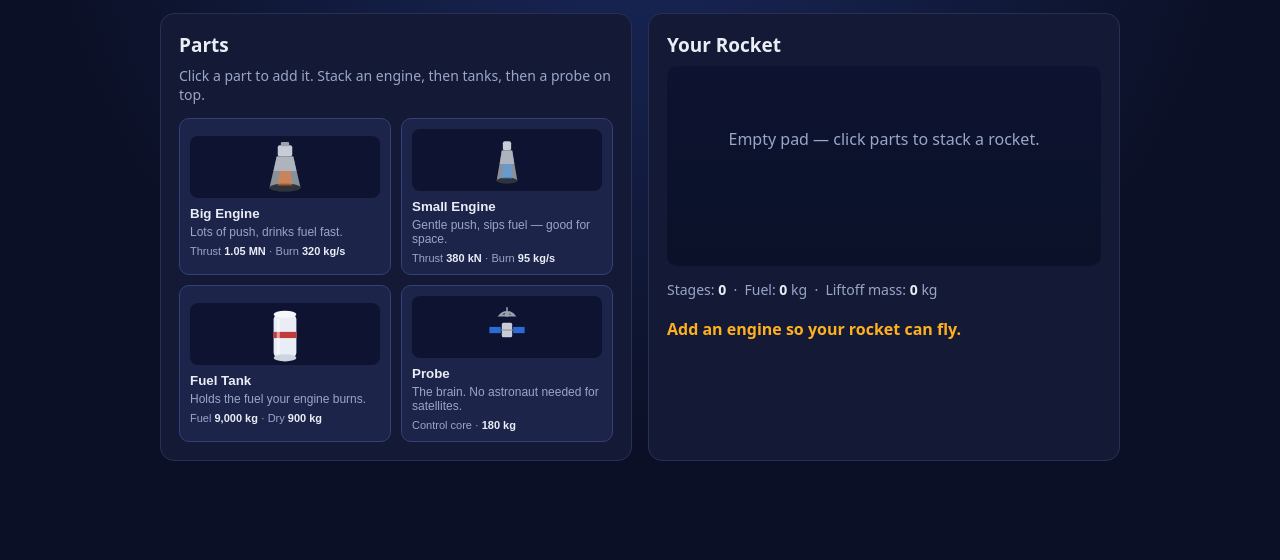
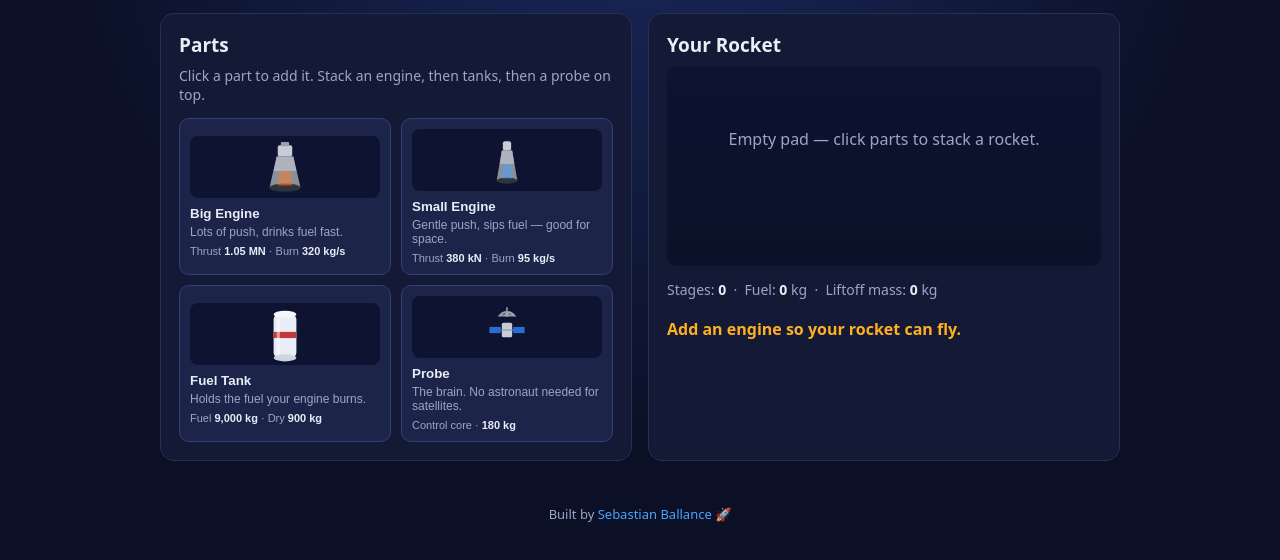
Before and after one commit to ballance/sky-bound, a website with bundled scripts: page index.html in a window 1280 px wide. Shown: the part 72-632 px from the top of the page. Built offline with nearby package versions, Linux system fonts and the light colour scheme.

Commit message:
docs: credit Sebastian Ballance as author
Add author to package.json and a visible footer credit linking to
his LinkedIn profile.

His name on the launch,
builder of engines and stars—
Sebastian, skybound.

```diff
--- a/css/style.css
+++ b/css/style.css
@@ -131,6 +131,10 @@ button[disabled] { opacity: 0.4; cursor: not-allowed; }
 .mission .r { color: var(--warn); font-weight: 700; }
 .mission.done .r { color: var(--go); }
 
+.credit { text-align: center; color: var(--dim); font-size: 13px; padding: 24px 0 32px; }
+.credit a { color: var(--accent); text-decoration: none; }
+.credit a:hover { text-decoration: underline; }
+
 @media (max-width: 820px) {
   .two-col, .launch-grid { grid-template-columns: 1fr; }
   .launch-grid { justify-items: center; }
--- a/index.html
+++ b/index.html
@@ -99,6 +99,10 @@
     </section>
   </main>
 
+  <footer class="credit">
+    Built by <a href="https://www.linkedin.com/in/sebastian-ballance-49b835281/" target="_blank" rel="noopener">Sebastian Ballance</a> 🚀
+  </footer>
+
   <script type="module" src="js/main.js"></script>
 </body>
 </html>
--- a/package.json
+++ b/package.json
@@ -2,6 +2,7 @@
   "name": "skybound",
   "version": "0.1.0",
   "description": "A rocket assembly and space-flight simulator for kids.",
+  "author": "Sebastian Ballance <bash@ballance.it> (https://www.linkedin.com/in/sebastian-ballance-49b835281/)",
   "type": "module",
   "scripts": {
     "test": "node js/sim.test.js",
```
